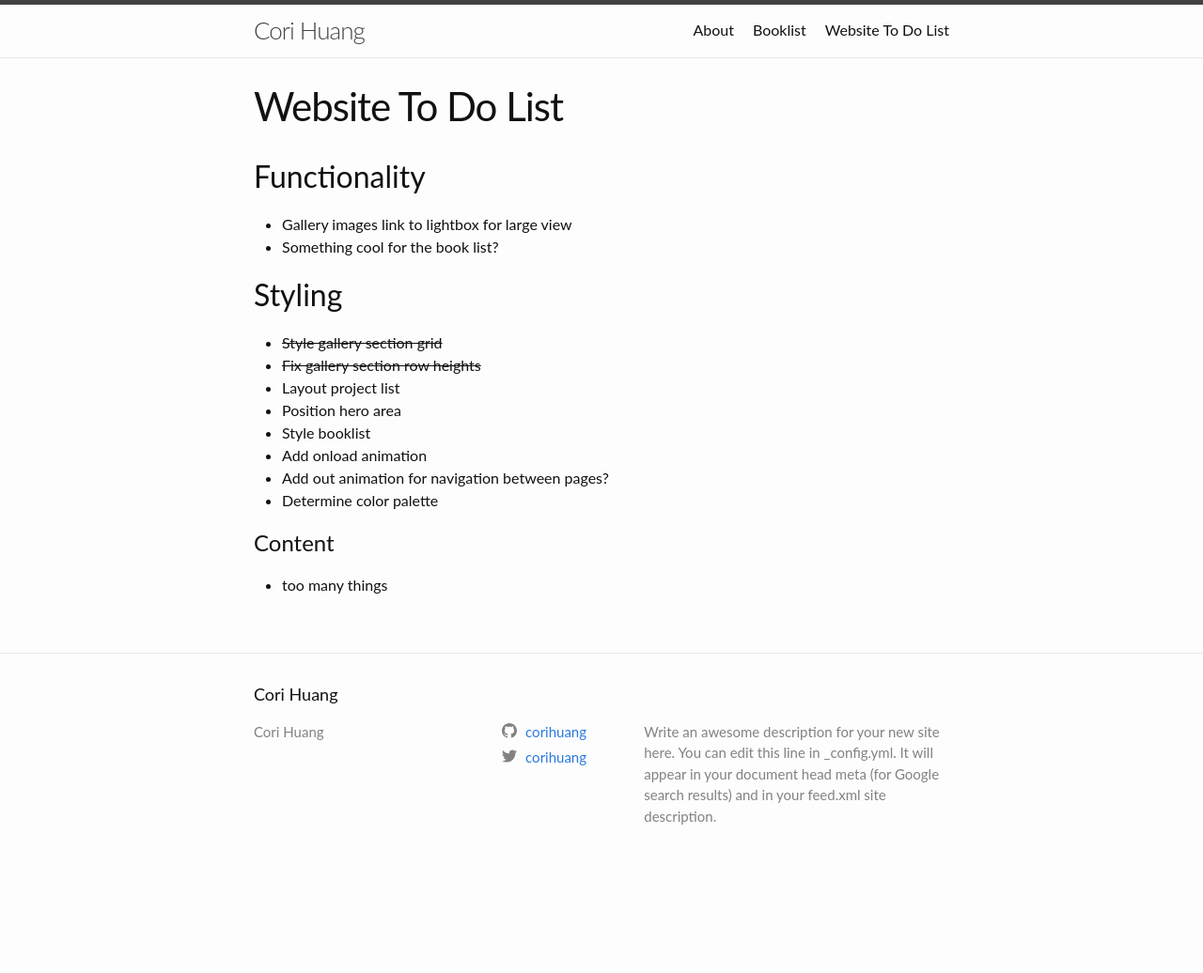
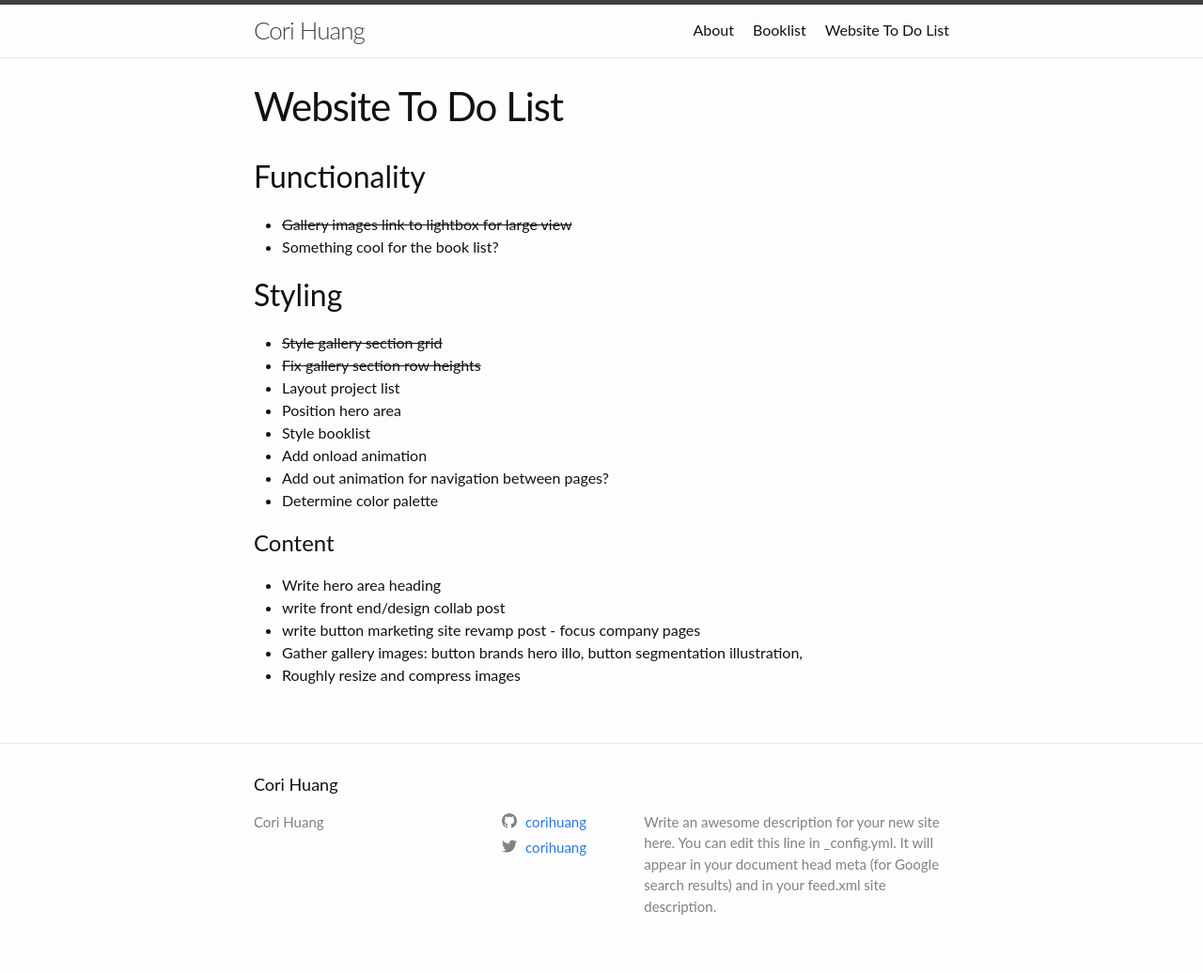
Before and after one commit to corihuang/corihuang.github.io, a Jekyll site: the page built from todo.md, in a window 1280 px wide. Shown: the whole page at 94% size. Built offline with Jekyll 4.4.1, drawn with Linux system fonts in a browser that asks for light colours; before the commit the page ends 940 px from its top, so only the background shows below that.

```diff
--- a/index.markdown
+++ b/index.markdown
@@ -1,6 +1,5 @@
 ---
-# Feel free to add content and custom Front Matter to this file.
-# To modify the layout, see https://jekyllrb.com/docs/themes/#overriding-theme-defaults
-
 layout: home
 ---
+
+# I'm a visual designer who likes to make digital experiences easy to use and easy to understand. Figuring out the right thing to design and making it work for the team.
--- a/todo.md
+++ b/todo.md
@@ -4,7 +4,7 @@ title: Website To Do List
 ---
 
 ## Functionality
-* Gallery images link to lightbox for large view
+* ~~Gallery images link to lightbox for large view~~
 * Something cool for the book list?
 
 ## Styling
@@ -18,4 +18,8 @@ title: Website To Do List
 * Determine color palette
 
 # Content
-* too many things
+* Write hero area heading
+* write front end/design collab post
+* write button marketing site revamp post - focus company pages
+* Gather gallery images: button brands hero illo, button segmentation illustration,
+* Roughly resize and compress images
```
Also changed, not shown: _data/books.json (+20 -20 lines).
